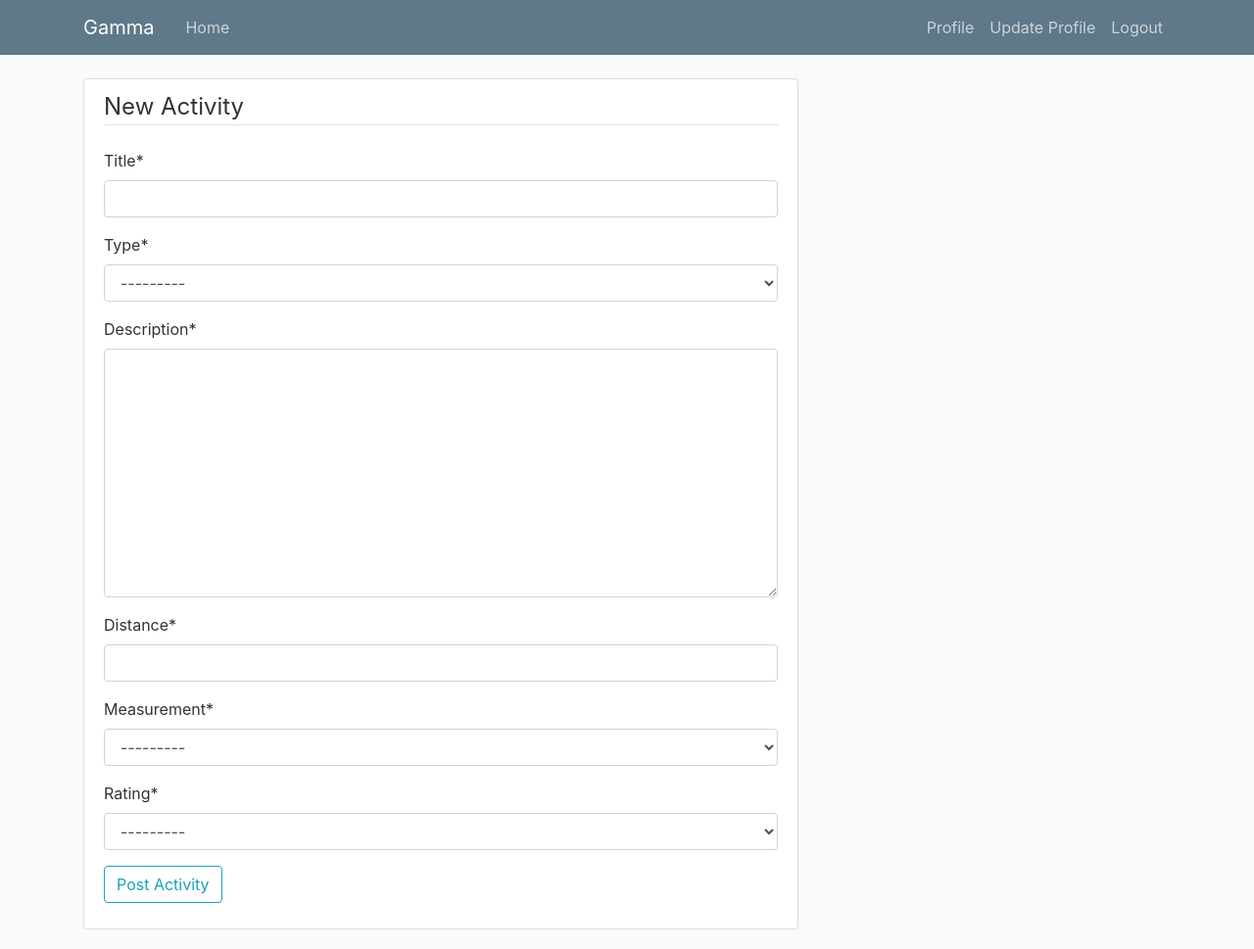
After one commit to cjhs201/groupproject-T-src, a Django app: page /post/new/ in a window 1280 px wide. The commit adds this page. Shown: the whole page at 98% size. Run offline with Django 3.2, Linux system fonts and the light colour scheme; the visitor is signed in with stand-in values (Sample User, id 1); some libraries are stand-ins or nearby versions.

Commit message:
Posts can now be created by the user and can be updated and deleted

```diff
--- a/gamma/forms.py
+++ b/gamma/forms.py
@@ -1,7 +1,7 @@
 from django import forms
 from django.contrib.auth.models import User
 from django.contrib.auth.forms import UserCreationForm
-from .models import UserProfile
+from .models import UserProfile, Post
 
 class UserRegisterForm(UserCreationForm):
     email = forms.EmailField()
--- a/gamma/models.py
+++ b/gamma/models.py
@@ -1,6 +1,7 @@
 from django.db import models
 from django.utils import timezone
 from django.contrib.auth.models import User
+from django.urls import reverse
 from PIL import Image
 
 class UserProfile(models.Model):
@@ -14,6 +15,19 @@ class UserProfile(models.Model):
 
     study_year = models.IntegerField(choices = YEAR_CHOICES)
     image = models.ImageField(default='default.jpg', upload_to='profile_pics')
+
+    def __str__(self):
+        return f'{self.user.username} Profile'
+
+    def save(self):
+        super().save()
+
+        img = Image.open(self.image.path)
+
+        if img.height > 300 or img.width > 300:
+            output_size = (300, 300)
+            img.thumbnail(output_size)
+            img.save(self.image.path)
 
 class Post(models.Model):
     RATING = (
@@ -36,6 +50,7 @@ class Post(models.Model):
         ("Weight Training", "Weight Training")
     )
     MKM = (
+        ("N/A", "N/A"), #won't always be neccessary to have a distance
         ("km", "km"),
         ("m", "m")
     )
@@ -51,14 +66,5 @@ class Post(models.Model):
     def __str__(self):
         return self.title
 
-    def save(self):
-        super().save()
-
-        img = Image.open(self.image.path)
-
-        if img.height > 300 or img.width >300:
-            output_size = (300, 300)
-            img.thumbnail(output_size)
-            img.save(self.image.path)
-
-        return f'{self.user.username} Profile'
+    def get_absolute_url(self):
+        return reverse('post-detail', kwargs={'pk': self.pk}) #This will ensure that once a post is created the user will be redirected back to the post created
--- /dev/null
+++ b/gamma/templates/gamma/post_form.html
@@ -0,0 +1,16 @@
+{% extends "gamma/base.html" %}
+{% load crispy_forms_tags %}
+{% block content %}
+    <div class="content-section">
+        <form method="POST">
+            {% csrf_token %}
+            <fieldset class=form-group">
+                <legend class="border-bottom mb-4">New Activity</legend>
+                {{ form|crispy }}
+            </fieldset>
+            <div class="form-group">
+                <button class="btn btn-outline-info" type="submit">Post Activity</button>
+            </div>
+        </form>
+    </div>
+{% endblock content %}
--- a/gamma/urls.py
+++ b/gamma/urls.py
@@ -1,5 +1,6 @@
 from django.contrib import admin
 from django.urls import path
+from .views import PostListView, PostDetailView, PostCreateView, PostUpdateView, PostDeleteView
 from . import views
 from django.contrib.auth import views as auth_views
 from django.conf import settings
@@ -7,7 +8,11 @@ from django.conf.urls.static import static
 
 urlpatterns = [
     path('admin/', admin.site.urls),
-    path('', views.index, name="index"),
+    path('', PostListView.as_view(), name="index"),
+    path('post/<int:pk>/', PostDetailView.as_view(), name="post-detail"), #this is the URL created from a specific post pk=primary key
+    path('post/new/', PostCreateView.as_view(), name="post-create"),
+    path('post/<int:pk>/update', PostUpdateView.as_view(), name="post-update"),
+    path('post/<int:pk>/delete', PostDeleteView.as_view(), name="post-delete"),
     path('register/', views.register, name="gamma-register"),
     path('login/', auth_views.LoginView.as_view(template_name='gamma/login.html'), name="gamma-login"),
     path('logout/', auth_views.LogoutView.as_view(template_name='gamma/logout.html'), name="gamma-logout"),
--- a/gamma/views.py
+++ b/gamma/views.py
@@ -1,4 +1,6 @@
 from django.shortcuts import render, redirect
+from django.contrib.auth.mixins import LoginRequiredMixin, UserPassesTestMixin
+from django.views.generic import ListView, DetailView, CreateView, UpdateView, DeleteView
 from django.contrib import messages
 from django.contrib.auth.models import User
 from .forms import UserRegisterForm, UserProfileForm, UserUpdateForm, ProfileUpdateForm
@@ -74,3 +76,45 @@ def editprofile(request):
     }
 
     return render(request, 'gamma/editprofile.html', context)
+
+class PostListView(ListView):
+    model = Post
+    template_name = 'gamma/index.html'
+    context_object_name = 'posts'
+    ordering = ['-date_posted'] #-date_posted sorts posts from newest to oldest instead of oldest to newest
+
+class PostDetailView(DetailView):
+    model = Post
+    template_name = 'gamma/post_detail.html'
+
+class PostCreateView(LoginRequiredMixin, CreateView): #LoginRequiredMixin ensures that a user has to be logged in to create a post
+    model = Post
+    fields = ['title', 'type', 'description', 'distance', 'measurement', 'rating']
+
+    def form_valid(self, form):
+        form.instance.author = self.request.user #Will automatically set the author of the post to the user who is currently logged in
+        return super().form_valid(form) #This would normally be passed anyway but is overwritten by us
+
+class PostUpdateView(LoginRequiredMixin, UserPassesTestMixin, UpdateView): #UserPassesTestMixin is used to check if user updating a post is the owner of that post
+    model = Post
+    fields = ['title', 'type', 'description', 'distance', 'measurement', 'rating']
+
+    def form_valid(self, form):
+        form.instance.author = self.request.user
+        return super().form_valid(form)
+
+    def test_func(self): #tests if user is owner of post
+        post = self.get_object()
+        if self.request.user == post.author:
+            return True
+        return False
+
+class PostDeleteView(LoginRequiredMixin, UserPassesTestMixin, DeleteView):
+    model = Post
+    success_url = '/' #sends user to homepage after deletion
+
+    def test_func(self): #tests if user is owner of post
+        post = self.get_object()
+        if self.request.user == post.author:
+            return True
+        return False
```
Also changed, not shown: gamma/templates/gamma/index.html (+4 -3 lines), gamma/templates/gamma/post_confirm_delete.html (added, +16 -0 lines), gamma/templates/gamma/post_detail.html (added, +33 -0 lines), media/profile_pics/romania.JPG (added).
